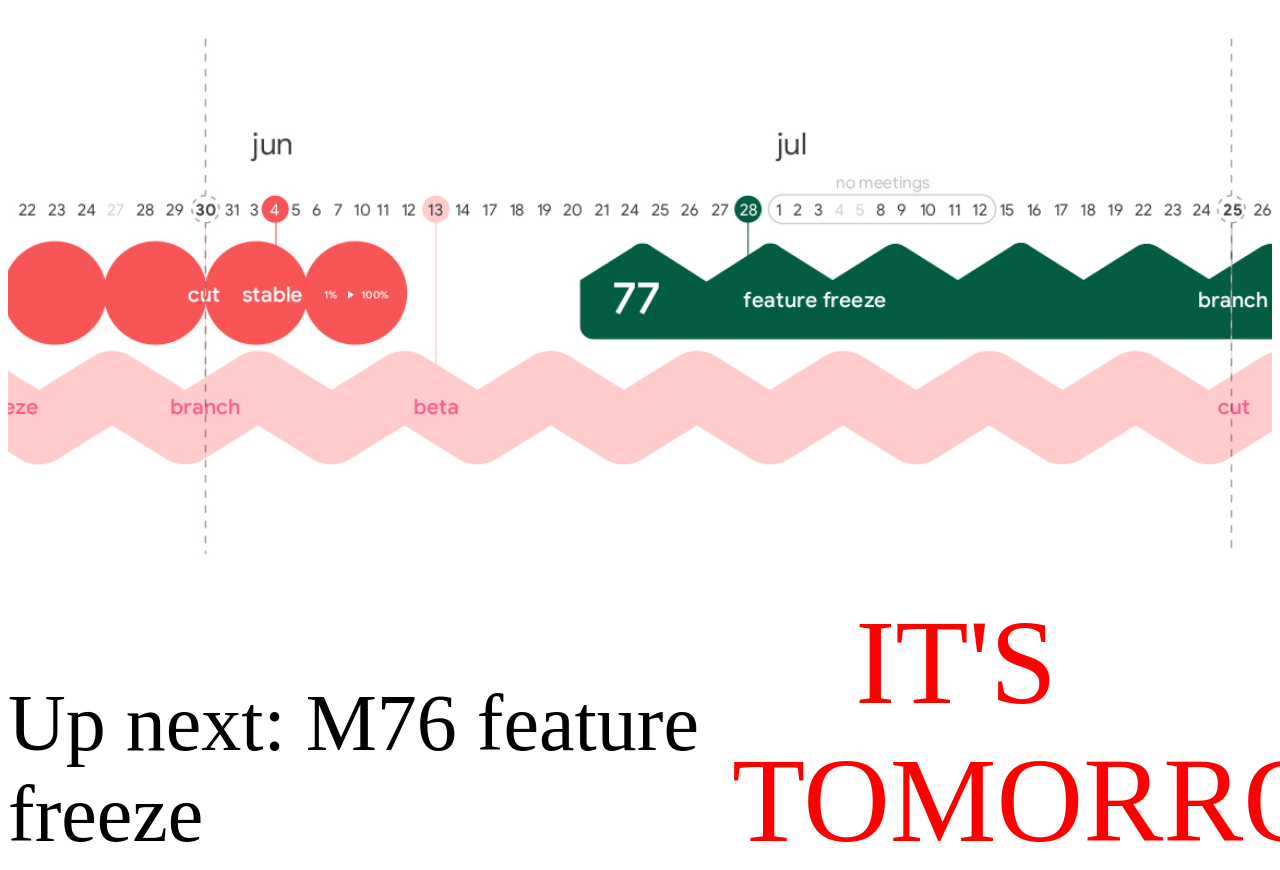
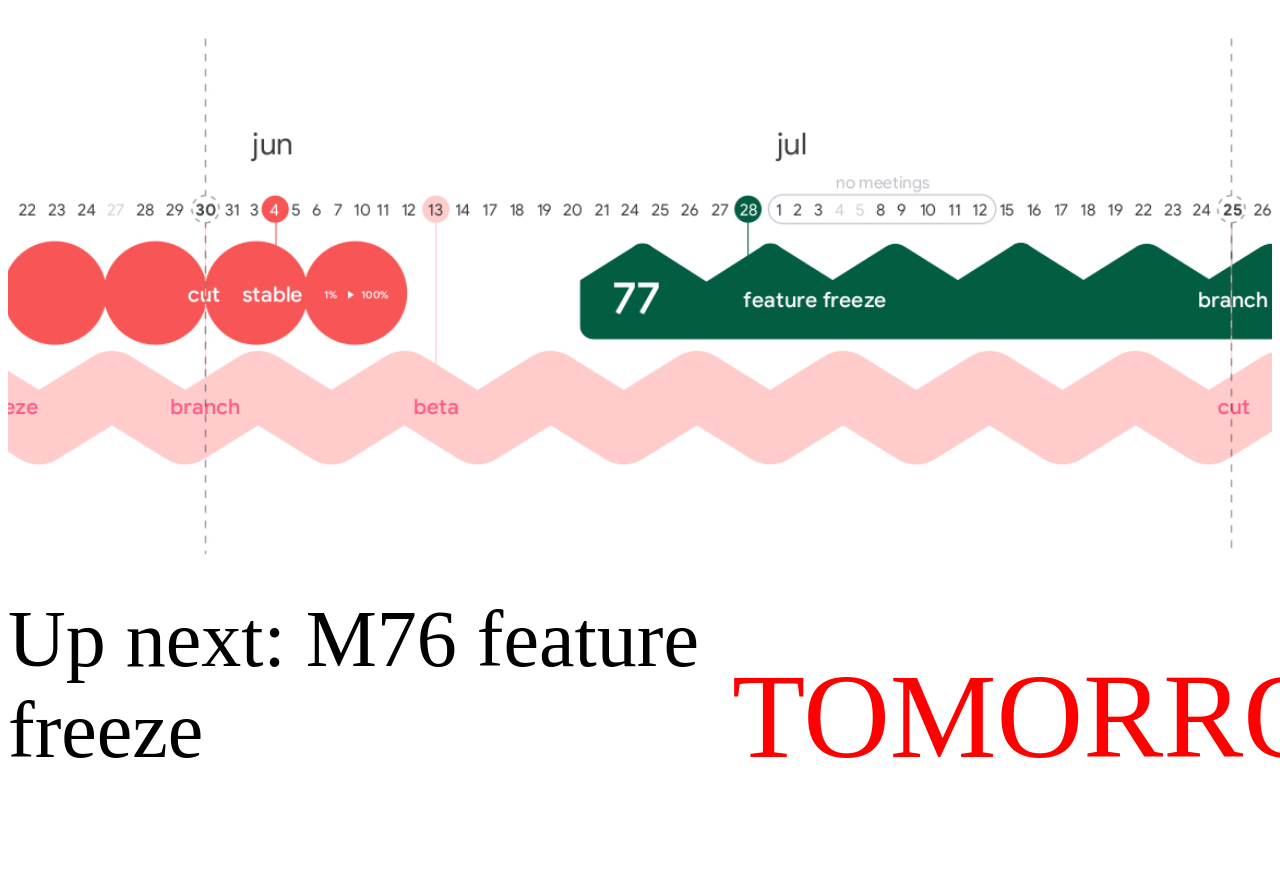
Before and after one commit to yi-gu/chrome-calendar, a plain HTML site: page index.html in a window 1280 px wide. Shown: the part 113-983 px from the top of the page. After the commit the page ends 899 px from the top, so only its background shows below. Drawn offline with Linux system fonts and the light colour scheme.

Commit message:
Fix wording

```diff
--- a/index.html
+++ b/index.html
@@ -84,8 +84,8 @@ function UpdateCalendar() {
 
   const color = remaining_days > 7 ? "green" :
                 remaining_days > 3 ? "orange" : "red";
-  timer.innerHTML = remaining_days == 0 ? "<font color='red'>IT'S TODAY</font>" :
-                    remaining_days == 1 ? "<font color='red'>IT'S TOMORROW</font>" :
+  timer.innerHTML = remaining_days == 0 ? "<font color='red'>TODAY</font>" :
+                    remaining_days == 1 ? "<font color='red'>TOMORROW</font>" :
                     "in <font color=" + color + ">" + remaining_days + "</font> days";
   ResetOffset();
 }
```
